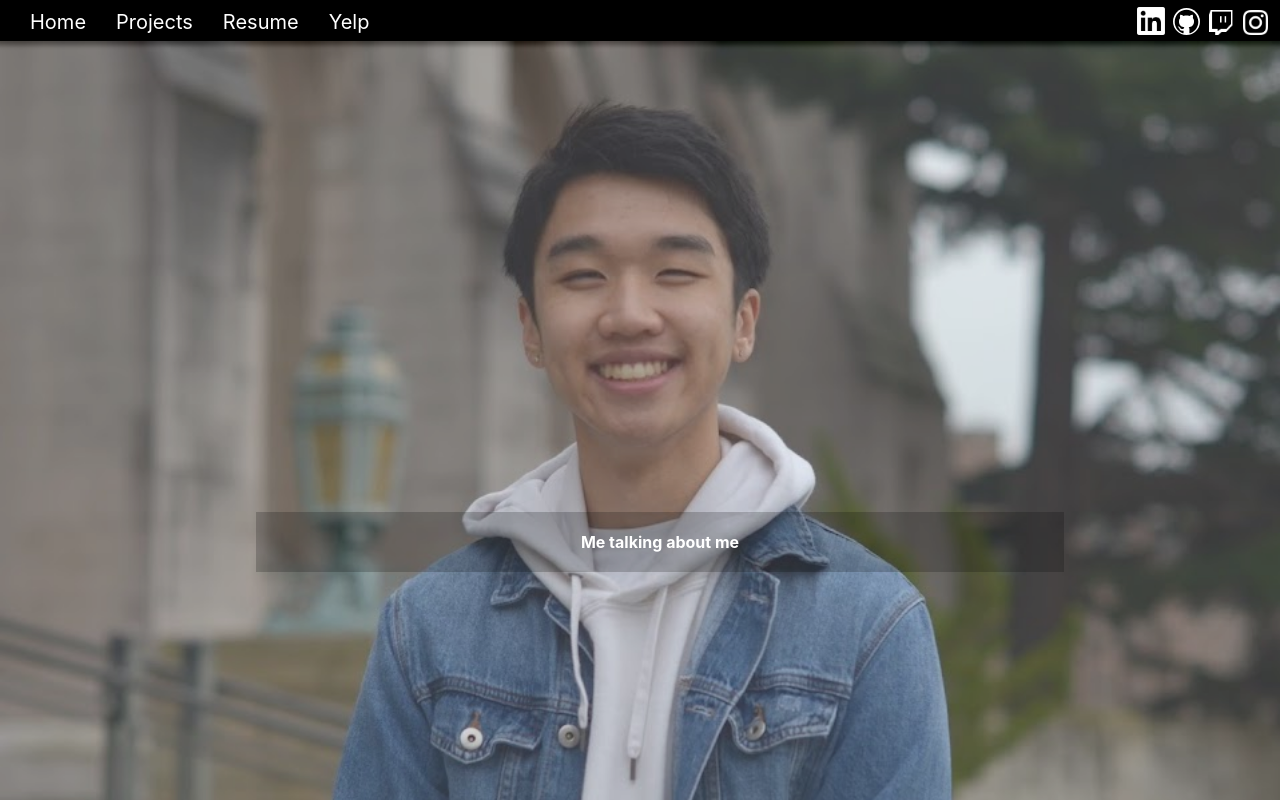
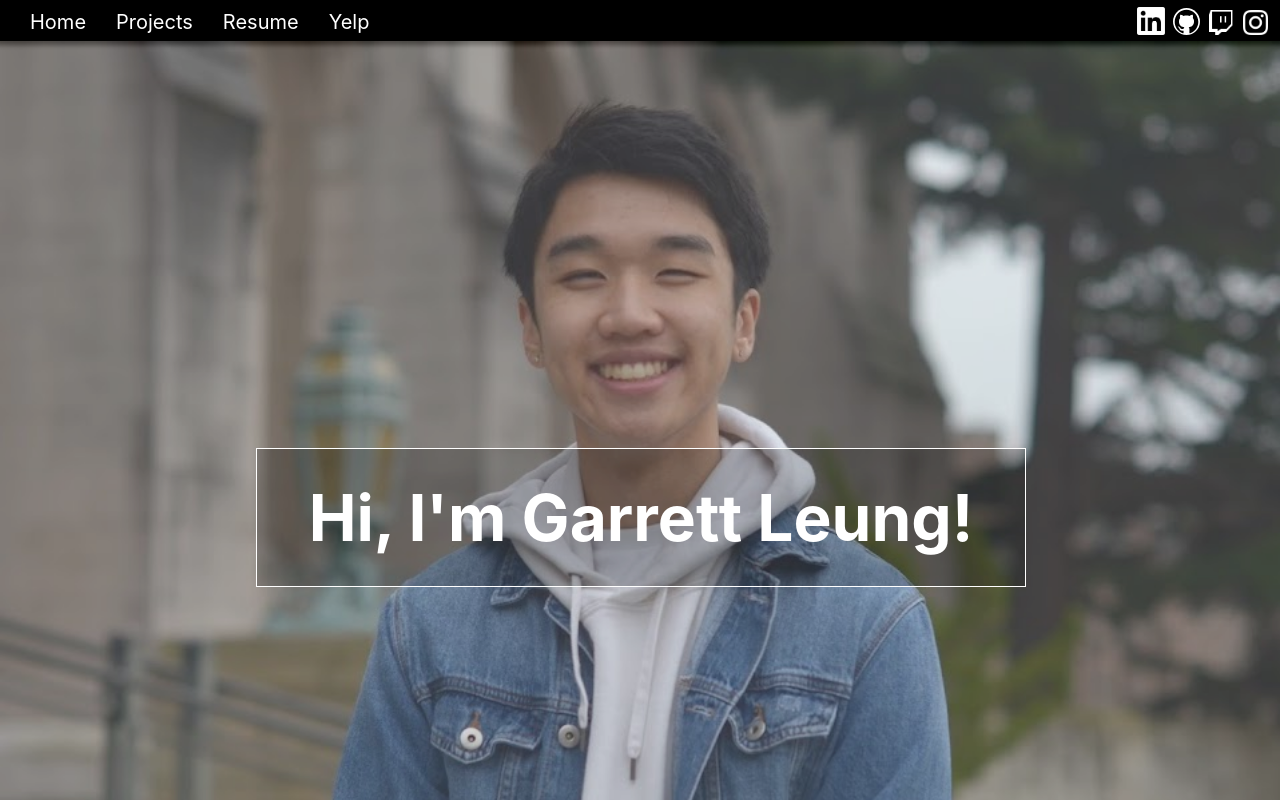
Before and after one commit to garrettleung/react-site, a React (Create React App) app: page / in a window 1280 px wide. Shown: the top 800 px of the page. Built offline with nearby package versions, Linux system fonts and the light colour scheme.

Commit message:
fixed center greeting

```diff
--- a/src/components/Home.jsx
+++ b/src/components/Home.jsx
@@ -8,7 +8,7 @@ function Home() {
         <div class="">
           <div class="col-lg-7">
             <div class = "about-me">
-              Me talking about me
+              Hi, I'm Garrett Leung!
             </div>
             <img
               id="me"
--- a/src/index.css
+++ b/src/index.css
@@ -156,14 +156,19 @@ code {
 .about-me {
   float: left;
   position: absolute;
-  left: 20%;
+  margin-left: 20%;
+  margin-right: 20%;
   width: 60%;
-  padding: 20px;
-  top: 40vw;
+  padding-top: 30px;
+  padding-bottom: 30px;
+  top: 35vw;
   z-index: 1000;
   background: rgba(0,0,0,0.2);
   color: #FFFFFF;
   font-weight: bold;
+  font-size: 5vw;
+  border: white 1px;
+  border-style: solid;
 }
 
 #me {
```
